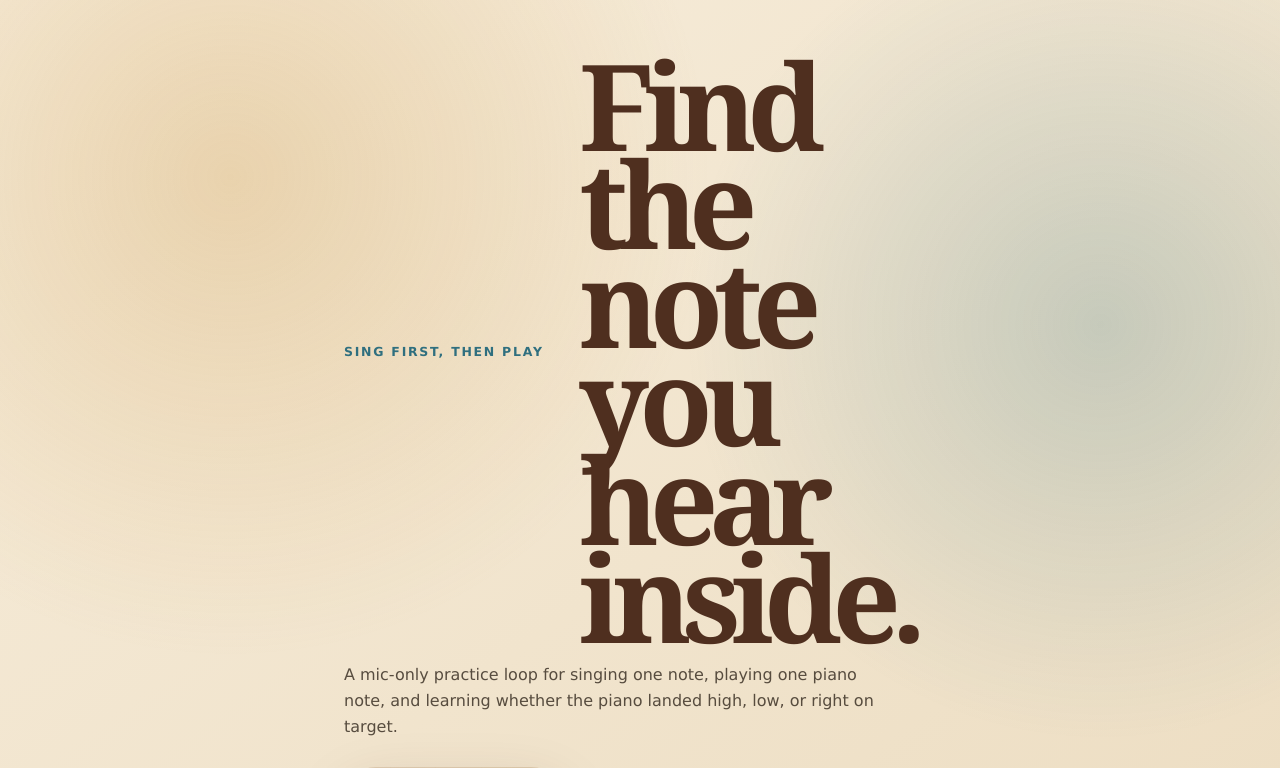
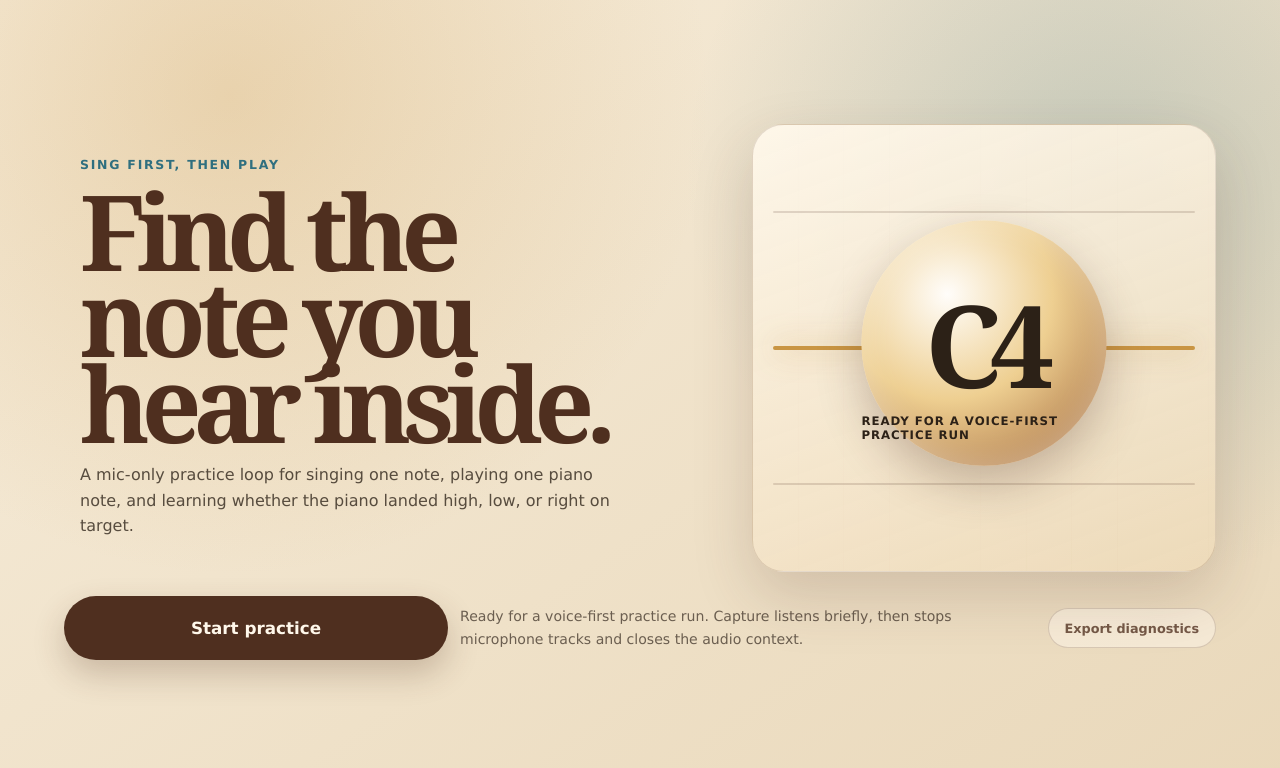
Before and after one commit to owensantoso/piano-note-sing-trainer, a React (Vite) app: page / in a window 1280 px wide. Shown: the top 768 px of the page. Built offline with nearby package versions, Linux system fonts and the light colour scheme.

Commit message:
fix: rebalance desktop practice layout

```diff
--- a/src/App.tsx
+++ b/src/App.tsx
@@ -312,11 +312,13 @@ export function App({ captureSungNoteFromMicrophone = defaultCaptureSungNoteFrom
   return (
     <main className="app-shell" aria-labelledby="app-title">
       <section className="hero-panel" aria-label="Practice preview">
-        <p className="eyebrow">Sing first, then play</p>
-        <h1 id="app-title">Find the note you hear inside.</h1>
-        <p className="intro">
-          A mic-only practice loop for singing one note, playing one piano note, and learning whether the piano landed high, low, or right on target.
-        </p>
+        <div className="hero-copy">
+          <p className="eyebrow">Sing first, then play</p>
+          <h1 id="app-title">Find the note you hear inside.</h1>
+          <p className="intro">
+            A mic-only practice loop for singing one note, playing one piano note, and learning whether the piano landed high, low, or right on target.
+          </p>
+        </div>
 
         <div className="pitch-arena" aria-label="Pitch arena preview">
           <div className="pitch-lane" aria-hidden="true">
--- a/src/styles.css
+++ b/src/styles.css
@@ -34,16 +34,23 @@ button {
   display: grid;
   min-height: 100svh;
   grid-template-rows: 1fr auto;
-  padding: 1rem;
+  align-content: center;
+  gap: clamp(1rem, 3vw, 1.5rem);
+  padding: clamp(1rem, 3vw, 2rem);
 }
 
 .hero-panel {
   display: grid;
+  gap: clamp(1rem, 4vw, 2rem);
+  width: min(100%, 72rem);
+  margin: 0 auto;
+}
+
+.hero-copy {
+  display: grid;
   align-content: center;
   gap: 1rem;
-  width: min(100%, 42rem);
-  margin: 0 auto;
-  padding: clamp(1.25rem, 4vw, 2.5rem);
+  padding: clamp(0.25rem, 2vw, 1rem);
 }
 
 .eyebrow {
@@ -60,7 +67,7 @@ h1 {
   max-width: 11ch;
   margin: 0;
   color: var(--walnut);
-  font-size: clamp(3.5rem, 16vw, 7.5rem);
+  font-size: clamp(3.5rem, 16vw, 7.25rem);
   font-weight: 900;
   letter-spacing: -0.08em;
   line-height: 0.82;
@@ -166,7 +173,7 @@ h1 {
 .control-belt {
   display: grid;
   gap: 0.75rem;
-  width: min(100%, 42rem);
+  width: min(100%, 72rem);
   margin: 0 auto;
   padding: 1rem 0 calc(1rem + env(safe-area-inset-bottom));
 }
@@ -193,6 +200,11 @@ h1 {
   display: grid;
   gap: 0.75rem;
   grid-template-columns: 1fr;
+}
+
+.response-panel {
+  display: grid;
+  gap: 0.75rem;
 }
 
 .secondary-action {
@@ -272,17 +284,47 @@ h1 {
 }
 
 @media (min-width: 760px) {
+  .app-shell {
+    grid-template-rows: auto auto;
+  }
+
   .hero-panel {
-    grid-template-columns: 0.92fr 1.08fr;
+    grid-template-columns: minmax(20rem, 0.95fr) minmax(18rem, 0.72fr);
     align-items: center;
+    gap: clamp(2rem, 6vw, 5rem);
+  }
+
+  h1 {
+    font-size: clamp(4.5rem, 8.2vw, 6.6rem);
   }
 
   .pitch-arena {
-    min-height: 28rem;
+    min-height: min(56svh, 34rem);
+    margin-top: 0;
   }
 
-  .intro {
-    grid-column: 1 / -1;
+  .note-orb {
+    width: min(24vw, 15rem);
+  }
+
+  .control-belt {
+    grid-template-columns: minmax(16rem, 24rem) minmax(18rem, 1fr) auto;
+    align-items: center;
+    padding-top: 0;
+  }
+
+  .split-actions,
+  .response-panel {
+    grid-column: 1 / 2;
+  }
+
+  .microcopy,
+  .feedback-detail {
+    text-align: left;
+  }
+
+  .diagnostics-panel {
+    justify-items: end;
   }
 }
 
```
